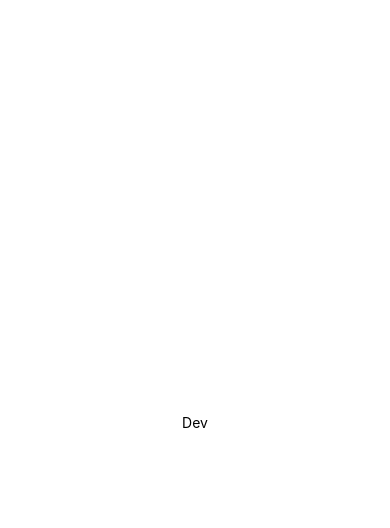
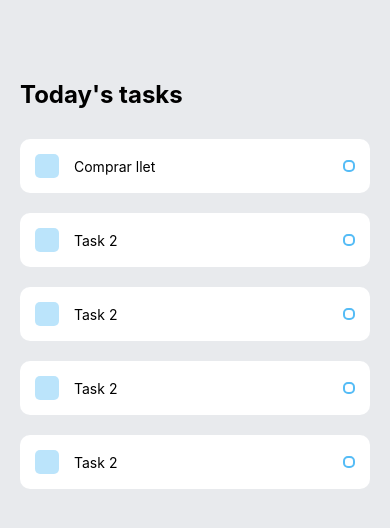
Before and after one commit to EnricPlanasMulet/TodoListApp, a React Native app: screen / in a window 390 px wide. Shown: the top 528 px of the page. Built offline with nearby package versions, Linux system fonts and the light colour scheme.

Commit message:
task component

```diff
--- a/App.js
+++ b/App.js
@@ -1,12 +1,23 @@
 import { StatusBar } from 'expo-status-bar';
 import React from 'react';
 import { StyleSheet, Text, View } from 'react-native';
+import Task from './components/Task';
 
 export default function App() {
   return (
     <View style={styles.container}>
-      <Text>Dev</Text>
-      <StatusBar style="auto" />
+      {/*Today's tasks*/}
+      <View style={styles.tasksWrapper}>
+        <Text style={styles.sectionTitle}>Today's tasks</Text>
+        <View style={styles.items}>
+          {/*This is where the tasks will go!*/}
+            <Task text={'Comprar llet'}/>
+            <Task text={'Task 2'}/>
+            <Task text={'Task 2'}/>
+            <Task text={'Task 2'}/>
+            <Task text={'Task 2'}/>
+        </View>
+      </View>
     </View>
   );
 }
@@ -14,8 +25,17 @@
 const styles = StyleSheet.create({
   container: {
     flex: 1,
-    backgroundColor: '#fff',
-    alignItems: 'center',
-    justifyContent: 'center',
+    backgroundColor: '#E8EAED',
+  },
+  tasksWrapper: {
+    paddingTop: 80,
+    paddingHorizontal: 20
+  },
+  sectionTitle: {
+    fontSize: 24,
+    fontWeight: 'bold'
+  },
+  items: {
+    marginTop: 30,
   },
 });
--- /dev/null
+++ b/components/Task.js
@@ -0,0 +1,52 @@
+import React from 'react';
+import { StyleSheet, Text, Touchable, TouchableOpacity, View } from 'react-native';
+
+const Task = (props) => {
+
+    return(
+        <View style={styles.item}>
+            <View style={styles.itemLeft}>
+                <View style={styles.square}></View>
+                <Text style={styles.itemText}>{props.text}</Text>
+            </View>
+            <View style={styles.citcular}></View>
+        </View>
+    )
+}
+
+const styles = StyleSheet.create({
+    item:   {
+        backgroundColor: '#FFF',
+        padding: 15,
+        borderRadius: 10,
+        flexDirection: 'row',
+        alignItems: 'center',
+        justifyContent: 'space-between',
+        marginBottom: 20,
+    },
+    itemLeft:   {
+        flexDirection: 'row',
+        alignItems: 'center',
+        flexWrap: 'wrap',
+    },
+    square: {
+        width: 24,
+        height: 24,
+        backgroundColor: '#55BCF6',
+        opacity: 0.4,
+        borderRadius: 5,
+        marginRight: 15,
+    },
+    itemText:   {
+        maxWidth: '80%',
+    },
+    citcular:   {
+        width: 12,
+        height: 12,
+        borderColor: '#55BCF6',
+        borderWidth: 2,
+        borderRadius: 5,
+    },
+})
+
+export default Task;
```
